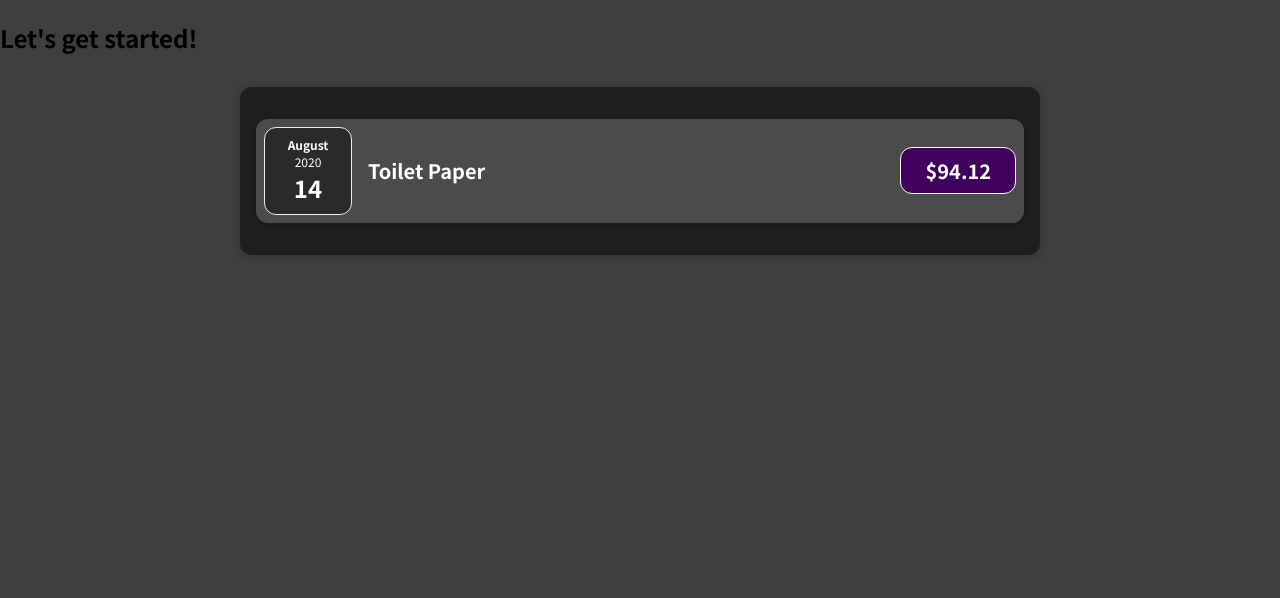
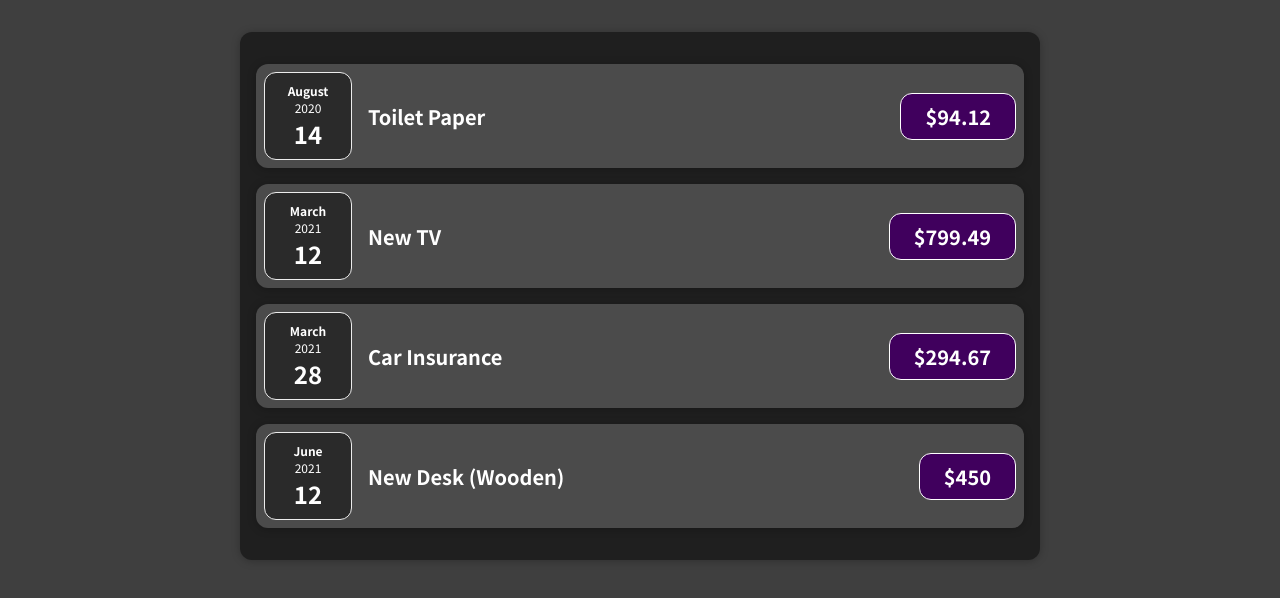
Before and after one commit to enguyen807/expense-tracker, a JavaScript app: page / in a window 1280 px wide. Shown: the top 598 px of the page. Built offline with nearby package versions, Linux system fonts and the light colour scheme.

Commit message:
Make items dynamic

```diff
--- a/src/App.js
+++ b/src/App.js
@@ -17,7 +17,12 @@ function App() {
       amount: 94.12,
       date: new Date(2020, 7, 14),
     },
-    { id: 'e2', title: 'New TV', amount: 799.49, date: new Date(2021, 2, 12) },
+    {
+      id: 'e2',
+      title: 'New TV',
+      amount: 799.49,
+      date: new Date(2021, 2, 12)
+    },
     {
       id: 'e3',
       title: 'Car Insurance',
@@ -34,8 +39,7 @@ function App() {
 
   return (
     <div>
-      <h2>Let's get started!</h2>
-      <Expenses item={expenses}/>
+      <Expenses items={expenses}/>
     </div>
   );
 }
--- a/src/components/Expenses/Expenses.js
+++ b/src/components/Expenses/Expenses.js
@@ -2,10 +2,14 @@ import "./Expenses.css";
 import ExpenseItem from "../ExpenseItem/ExpenseItem";
 import Card from '../Card/Card';
 
-function Expenses({ item }) {
+function Expenses({ items }) {
     return (
         <Card className="expenses">
-            <ExpenseItem title={item[0].title} amount={item[0].amount} date={item[0].date}/>
+            {
+                items.map((item) => (
+                    <ExpenseItem title={item.title} amount={item.amount} date={item.date}/>
+                ))
+            }
         </Card>
     )
 }
```
